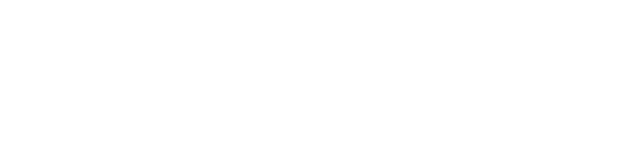
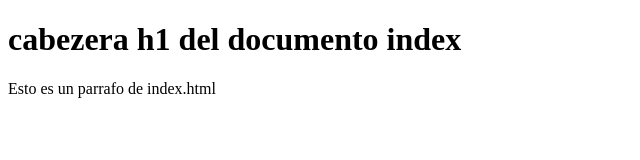
Before and after one commit to Rafaelds668/empresa, a plain HTML site: page index.html in a window 1280 px wide. Shown: the whole page, without its empty margins (0-640 px from the left). Drawn offline with Linux system fonts and the light colour scheme.

Commit message:
creacion de proyecto

```diff
--- /dev/null
+++ b/estilo/miestilo.css
@@ -0,0 +1,12 @@
+body{
+
+    background-color:red
+}
+table{
+    margin:auto;
+
+}
+
+h1{
+    color:blue
+}
--- a/index.html
+++ b/index.html
@@ -4,9 +4,10 @@
     <meta charset="UTF-8">
     <meta http-equiv="X-UA-Compatible" content="IE=edge">
     <meta name="viewport" content="width=device-width, initial-scale=1.0">
-    <title>546</title>
+    <title>Document</title>
 </head>
 <body>
-
+    <h1>cabezera h1 del documento index</h1>
+    <p class="parrafo">Esto es un parrafo de index.html</p>
 </body>
 </html>
```
